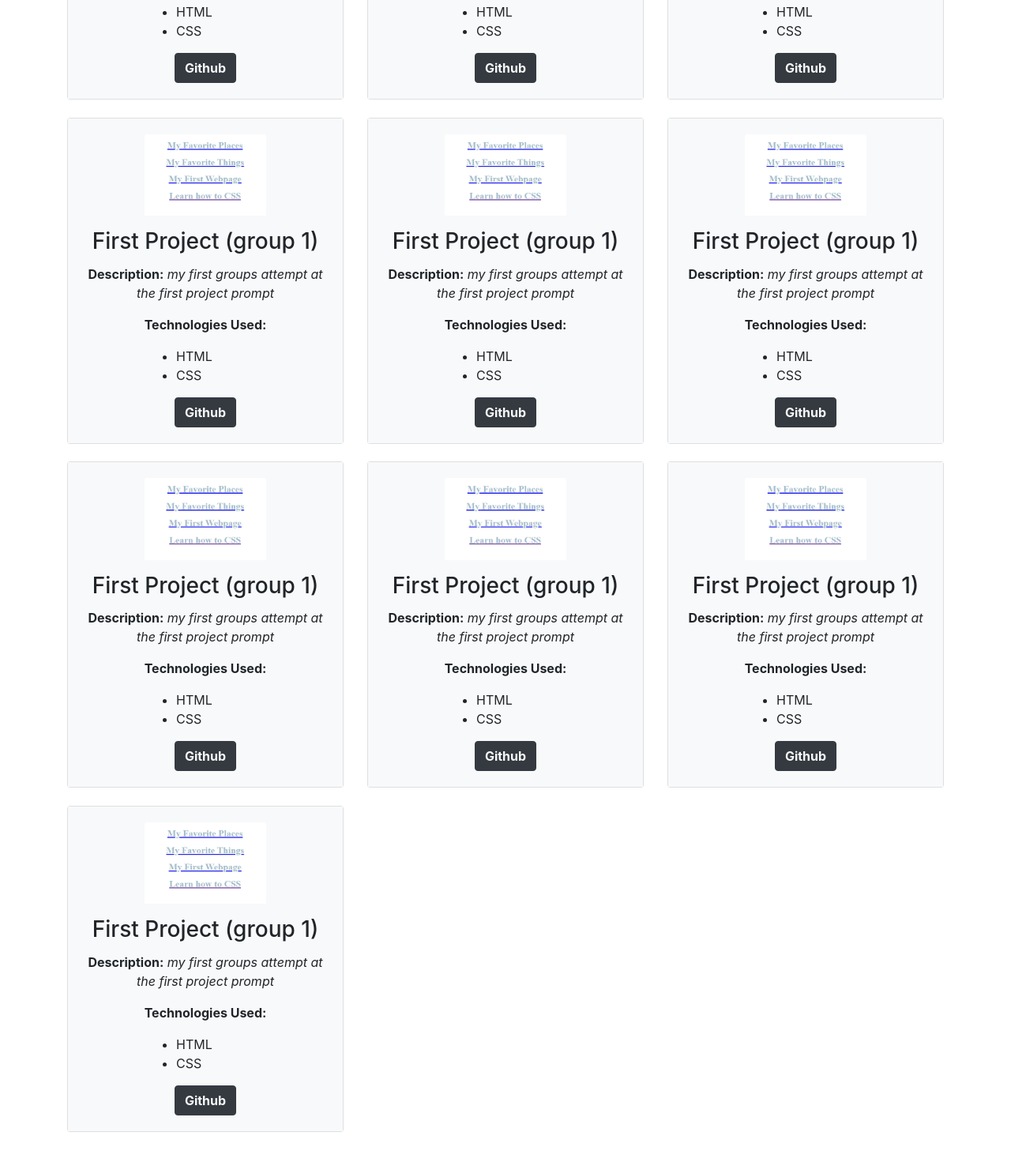
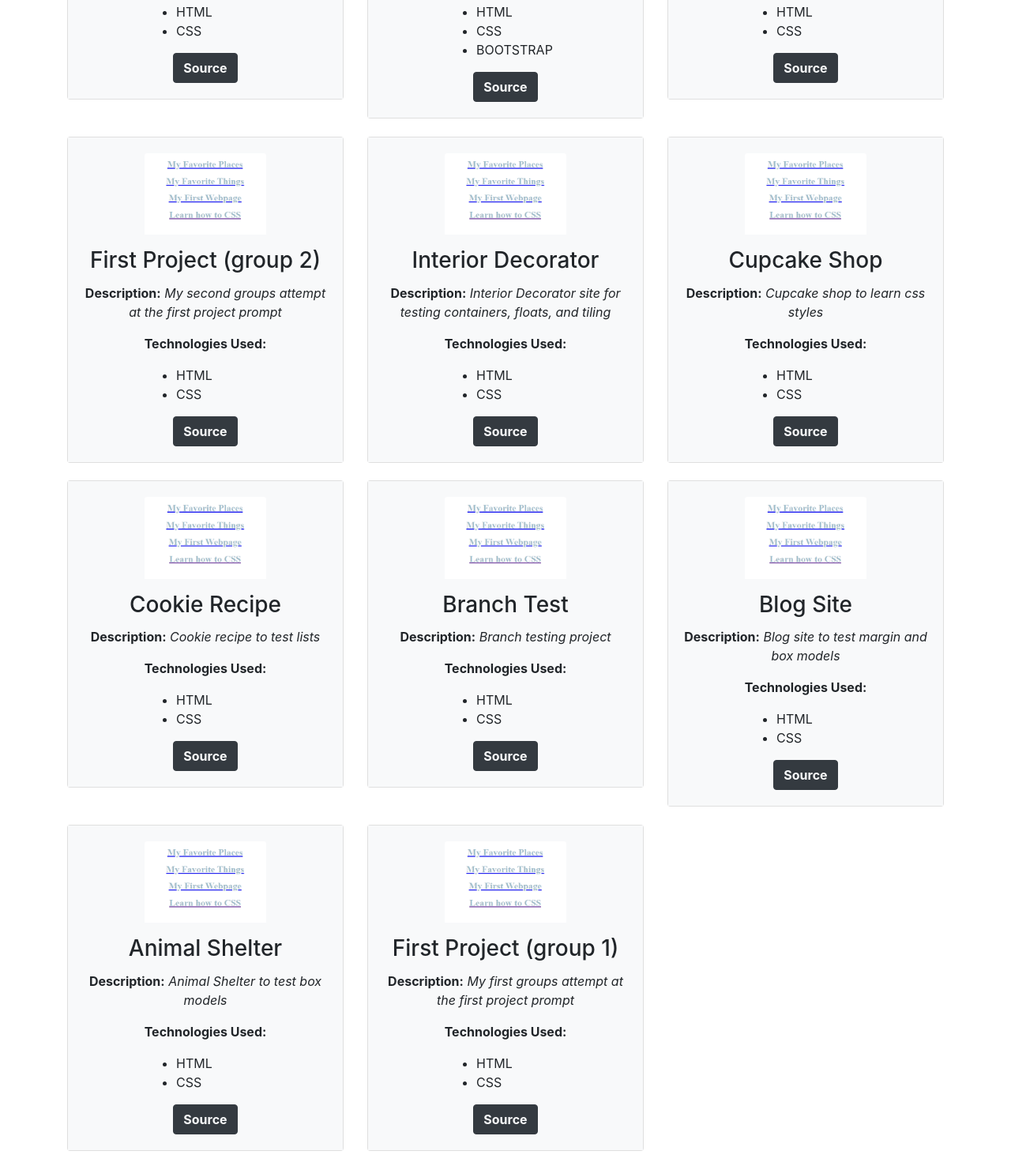
Before and after one commit to robbryandev/Portfolio, a plain HTML site: page index.html in a window 1280 px wide. Shown: the part 584-2060 px from the top of the page at 79% size. Drawn offline with Linux system fonts and the light colour scheme.

Commit message:
Set project links and descriptions

```diff
--- a/index.html
+++ b/index.html
@@ -37,150 +37,166 @@
         <div class="port-item col-4">
           <div class="card">
             <div class="card-body bg-light">
-              <a href="https://robbryandev.github.io/my-first-webpage/"><img src="/images/my-first-webpage-1.PNG" alt="screenshot of page" class="card-img-top w-50 h-50"></a>
-              <h3 class="card-title pt-3">First Project (group 1)</h3>
-              <p class="card-text"><span class="port-text">Description:</span><em> my first groups attempt at the first project prompt</em></p>
+              <a href="https://robbryandev.Source.io/resume-div-span"><img src="/images/my-first-webpage-1.PNG" alt="screenshot of page" class="card-img-top w-50 h-50"></a>
+              <h3 class="card-title pt-3">Div / Span test</h3>
+              <p class="card-text"><span class="port-text">Description:</span><em> Testing div and span elements</em></p>
               <p class="card-text"><span class="port-text">Technologies Used: </span></p>
               <ul class="card-text text-left w-50 m-auto">
                 <li>HTML</li>
                 <li>CSS</li>
               </ul>
-              <a href="https://github.com/robbryandev/my-first-webpage" class="btn btn-dark text-light mt-3"><strong>Github</strong></a>
+              <a href="https://robbryandev.Source.io/resume-div-span" class="btn btn-dark text-light mt-3"><strong>Source</strong></a>
             </div>
           </div>
         </div>
         <div class="port-item col-4">
           <div class="card">
             <div class="card-body bg-light">
-              <a href="https://robbryandev.github.io/my-first-webpage/"><img src="/images/my-first-webpage-1.PNG" alt="screenshot of page" class="card-img-top w-50 h-50"></a>
-              <h3 class="card-title pt-3">First Project (group 1)</h3>
-              <p class="card-text"><span class="port-text">Description:</span><em> my first groups attempt at the first project prompt</em></p>
+              <a href="https://robbryandev.Source.io/resort-website"><img src="/images/my-first-webpage-1.PNG" alt="screenshot of page" class="card-img-top w-50 h-50"></a>
+              <h3 class="card-title pt-3">Resort Website</h3>
+              <p class="card-text"><span class="port-text">Description:</span><em> Fake resort Website to test bootstrap</em></p>
               <p class="card-text"><span class="port-text">Technologies Used: </span></p>
               <ul class="card-text text-left w-50 m-auto">
                 <li>HTML</li>
                 <li>CSS</li>
+                <li>BOOTSTRAP</li>
               </ul>
-              <a href="https://github.com/robbryandev/my-first-webpage" class="btn btn-dark text-light mt-3"><strong>Github</strong></a>
+              <a href="https://robbryandev.Source.io/resort-website" class="btn btn-dark text-light mt-3"><strong>Source</strong></a>
             </div>
           </div>
         </div>
         <div class="port-item col-4">
           <div class="card">
             <div class="card-body bg-light">
-              <a href="https://robbryandev.github.io/my-first-webpage/"><img src="/images/my-first-webpage-1.PNG" alt="screenshot of page" class="card-img-top w-50 h-50"></a>
-              <h3 class="card-title pt-3">First Project (group 1)</h3>
-              <p class="card-text"><span class="port-text">Description:</span><em> my first groups attempt at the first project prompt</em></p>
+              <a href="https://robbryandev.Source.io/pet-homepage"><img src="/images/my-first-webpage-1.PNG" alt="screenshot of page" class="card-img-top w-50 h-50"></a>
+              <h3 class="card-title pt-3">Pet Homepage</h3>
+              <p class="card-text"><span class="port-text">Description:</span><em> Pet Homepage to test floats and container tiling</em></p>
               <p class="card-text"><span class="port-text">Technologies Used: </span></p>
               <ul class="card-text text-left w-50 m-auto">
                 <li>HTML</li>
                 <li>CSS</li>
               </ul>
-              <a href="https://github.com/robbryandev/my-first-webpage" class="btn btn-dark text-light mt-3"><strong>Github</strong></a>
+              <a href="https://robbryandev.Source.io/pet-homepage" class="btn btn-dark text-light mt-3"><strong>Source</strong></a>
             </div>
           </div>
         </div>
         <div class="port-item col-4">
           <div class="card">
             <div class="card-body bg-light">
-              <a href="https://robbryandev.github.io/my-first-webpage/"><img src="/images/my-first-webpage-1.PNG" alt="screenshot of page" class="card-img-top w-50 h-50"></a>
-              <h3 class="card-title pt-3">First Project (group 1)</h3>
-              <p class="card-text"><span class="port-text">Description:</span><em> my first groups attempt at the first project prompt</em></p>
+              <a href="https://robbryandev.Source.io/my-first-webpage-final"><img src="/images/my-first-webpage-1.PNG" alt="screenshot of page" class="card-img-top w-50 h-50"></a>
+              <h3 class="card-title pt-3">First Project (group 2)</h3>
+              <p class="card-text"><span class="port-text">Description:</span><em> My second groups attempt at the first project prompt</em></p>
               <p class="card-text"><span class="port-text">Technologies Used: </span></p>
               <ul class="card-text text-left w-50 m-auto">
                 <li>HTML</li>
                 <li>CSS</li>
               </ul>
-              <a href="https://github.com/robbryandev/my-first-webpage" class="btn btn-dark text-light mt-3"><strong>Github</strong></a>
+              <a href="https://robbryandev.Source.io/my-first-webpage-final" class="btn btn-dark text-light mt-3"><strong>Source</strong></a>
             </div>
           </div>
         </div>
         <div class="port-item col-4">
           <div class="card">
             <div class="card-body bg-light">
-              <a href="https://robbryandev.github.io/my-first-webpage/"><img src="/images/my-first-webpage-1.PNG" alt="screenshot of page" class="card-img-top w-50 h-50"></a>
-              <h3 class="card-title pt-3">First Project (group 1)</h3>
-              <p class="card-text"><span class="port-text">Description:</span><em> my first groups attempt at the first project prompt</em></p>
+              <a href="https://robbryandev.Source.io/Interior-Decorator-div-test"><img src="/images/my-first-webpage-1.PNG" alt="screenshot of page" class="card-img-top w-50 h-50"></a>
+              <h3 class="card-title pt-3">Interior Decorator</h3>
+              <p class="card-text"><span class="port-text">Description:</span><em> Interior Decorator site for testing containers, floats, and tiling</em></p>
               <p class="card-text"><span class="port-text">Technologies Used: </span></p>
               <ul class="card-text text-left w-50 m-auto">
                 <li>HTML</li>
                 <li>CSS</li>
               </ul>
-              <a href="https://github.com/robbryandev/my-first-webpage" class="btn btn-dark text-light mt-3"><strong>Github</strong></a>
+              <a href="https://robbryandev.Source.io/Interior-Decorator-div-test" class="btn btn-dark text-light mt-3"><strong>Source</strong></a>
             </div>
           </div>
         </div>
         <div class="port-item col-4">
           <div class="card">
             <div class="card-body bg-light">
-              <a href="https://robbryandev.github.io/my-first-webpage/"><img src="/images/my-first-webpage-1.PNG" alt="screenshot of page" class="card-img-top w-50 h-50"></a>
-              <h3 class="card-title pt-3">First Project (group 1)</h3>
-              <p class="card-text"><span class="port-text">Description:</span><em> my first groups attempt at the first project prompt</em></p>
+              <a href="https://robbryandev.Source.io/cupcake-shop"><img src="/images/my-first-webpage-1.PNG" alt="screenshot of page" class="card-img-top w-50 h-50"></a>
+              <h3 class="card-title pt-3">Cupcake Shop</h3>
+              <p class="card-text"><span class="port-text">Description:</span><em> Cupcake shop to learn css styles</em></p>
               <p class="card-text"><span class="port-text">Technologies Used: </span></p>
               <ul class="card-text text-left w-50 m-auto">
                 <li>HTML</li>
                 <li>CSS</li>
               </ul>
-              <a href="https://github.com/robbryandev/my-first-webpage" class="btn btn-dark text-light mt-3"><strong>Github</strong></a>
+              <a href="https://robbryandev.Source.io/cupcake-shop" class="btn btn-dark text-light mt-3"><strong>Source</strong></a>
             </div>
           </div>
         </div>
         <div class="port-item col-4">
           <div class="card">
             <div class="card-body bg-light">
-              <a href="https://robbryandev.github.io/my-first-webpage/"><img src="/images/my-first-webpage-1.PNG" alt="screenshot of page" class="card-img-top w-50 h-50"></a>
-              <h3 class="card-title pt-3">First Project (group 1)</h3>
-              <p class="card-text"><span class="port-text">Description:</span><em> my first groups attempt at the first project prompt</em></p>
+              <a href="https://robbryandev.Source.io/cookie-recipe"><img src="/images/my-first-webpage-1.PNG" alt="screenshot of page" class="card-img-top w-50 h-50"></a>
+              <h3 class="card-title pt-3">Cookie Recipe</h3>
+              <p class="card-text"><span class="port-text">Description:</span><em> Cookie recipe to test lists</em></p>
               <p class="card-text"><span class="port-text">Technologies Used: </span></p>
               <ul class="card-text text-left w-50 m-auto">
                 <li>HTML</li>
                 <li>CSS</li>
               </ul>
-              <a href="https://github.com/robbryandev/my-first-webpage" class="btn btn-dark text-light mt-3"><strong>Github</strong></a>
+              <a href="https://robbryandev.Source.io/cookie-recipe" class="btn btn-dark text-light mt-3"><strong>Source</strong></a>
             </div>
           </div>
         </div>
         <div class="port-item col-4">
           <div class="card">
             <div class="card-body bg-light">
-              <a href="https://robbryandev.github.io/my-first-webpage/"><img src="/images/my-first-webpage-1.PNG" alt="screenshot of page" class="card-img-top w-50 h-50"></a>
-              <h3 class="card-title pt-3">First Project (group 1)</h3>
-              <p class="card-text"><span class="port-text">Description:</span><em> my first groups attempt at the first project prompt</em></p>
+              <a href="https://robbryandev.Source.io/branch-test"><img src="/images/my-first-webpage-1.PNG" alt="screenshot of page" class="card-img-top w-50 h-50"></a>
+              <h3 class="card-title pt-3">Branch Test</h3>
+              <p class="card-text"><span class="port-text">Description:</span><em> Branch testing project</em></p>
               <p class="card-text"><span class="port-text">Technologies Used: </span></p>
               <ul class="card-text text-left w-50 m-auto">
                 <li>HTML</li>
                 <li>CSS</li>
               </ul>
-              <a href="https://github.com/robbryandev/my-first-webpage" class="btn btn-dark text-light mt-3"><strong>Github</strong></a>
+              <a href="https://robbryandev.Source.io/branch-test" class="btn btn-dark text-light mt-3"><strong>Source</strong></a>
             </div>
           </div>
         </div>
         <div class="port-item col-4">
           <div class="card">
             <div class="card-body bg-light">
-              <a href="https://robbryandev.github.io/my-first-webpage/"><img src="/images/my-first-webpage-1.PNG" alt="screenshot of page" class="card-img-top w-50 h-50"></a>
-              <h3 class="card-title pt-3">First Project (group 1)</h3>
-              <p class="card-text"><span class="port-text">Description:</span><em> my first groups attempt at the first project prompt</em></p>
+              <a href="https://robbryandev.Source.io/blog-website"><img src="/images/my-first-webpage-1.PNG" alt="screenshot of page" class="card-img-top w-50 h-50"></a>
+              <h3 class="card-title pt-3">Blog Site</h3>
+              <p class="card-text"><span class="port-text">Description:</span><em> Blog site to test margin and box models</em></p>
               <p class="card-text"><span class="port-text">Technologies Used: </span></p>
               <ul class="card-text text-left w-50 m-auto">
                 <li>HTML</li>
                 <li>CSS</li>
               </ul>
-              <a href="https://github.com/robbryandev/my-first-webpage" class="btn btn-dark text-light mt-3"><strong>Github</strong></a>
+              <a href="https://robbryandev.Source.io/blog-website" class="btn btn-dark text-light mt-3"><strong>Source</strong></a>
             </div>
           </div>
         </div>
         <div class="port-item col-4">
           <div class="card">
             <div class="card-body bg-light">
-              <a href="https://robbryandev.github.io/my-first-webpage/"><img src="/images/my-first-webpage-1.PNG" alt="screenshot of page" class="card-img-top w-50 h-50"></a>
-              <h3 class="card-title pt-3">First Project (group 1)</h3>
-              <p class="card-text"><span class="port-text">Description:</span><em> my first groups attempt at the first project prompt</em></p>
+              <a href="https://robbryandev.Source.io/animal-shelter"><img src="/images/my-first-webpage-1.PNG" alt="screenshot of page" class="card-img-top w-50 h-50"></a>
+              <h3 class="card-title pt-3">Animal Shelter</h3>
+              <p class="card-text"><span class="port-text">Description:</span><em> Animal Shelter to test box models</em></p>
               <p class="card-text"><span class="port-text">Technologies Used: </span></p>
               <ul class="card-text text-left w-50 m-auto">
                 <li>HTML</li>
                 <li>CSS</li>
               </ul>
-              <a href="https://github.com/robbryandev/my-first-webpage" class="btn btn-dark text-light mt-3"><strong>Github</strong></a>
+              <a href="https://robbryandev.Source.io/animal-shelter" class="btn btn-dark text-light mt-3"><strong>Source</strong></a>
+            </div>
+          </div>
+        </div>
+        <div class="port-item col-4">
+          <div class="card">
+            <div class="card-body bg-light">
+              <a href="https://robbryandev.Source.io/my-first-webpage/"><img src="/images/my-first-webpage-1.PNG" alt="screenshot of page" class="card-img-top w-50 h-50"></a>
+              <h3 class="card-title pt-3">First Project (group 1)</h3>
+              <p class="card-text"><span class="port-text">Description:</span><em> My first groups attempt at the first project prompt</em></p>
+              <p class="card-text"><span class="port-text">Technologies Used: </span></p>
+              <ul class="card-text text-left w-50 m-auto">
+                <li>HTML</li>
+                <li>CSS</li>
+              </ul>
+              <a href="https://Source.com/robbryandev/my-first-webpage" class="btn btn-dark text-light mt-3"><strong>Source</strong></a>
             </div>
           </div>
         </div>
```
